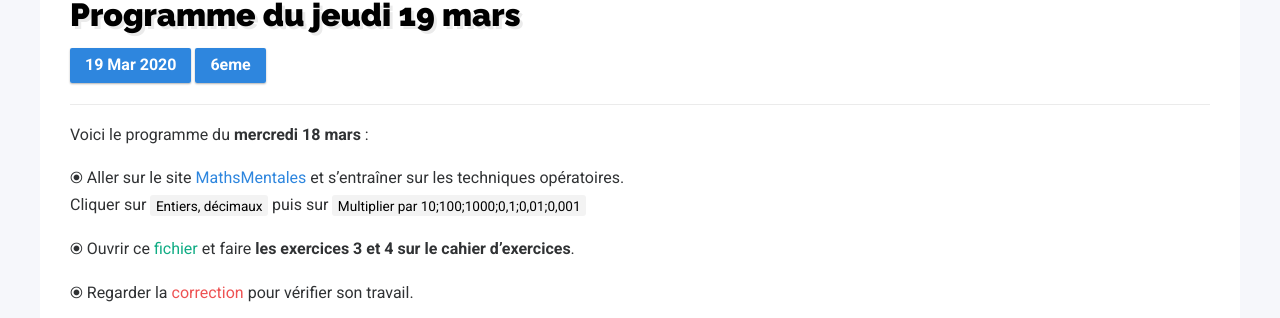
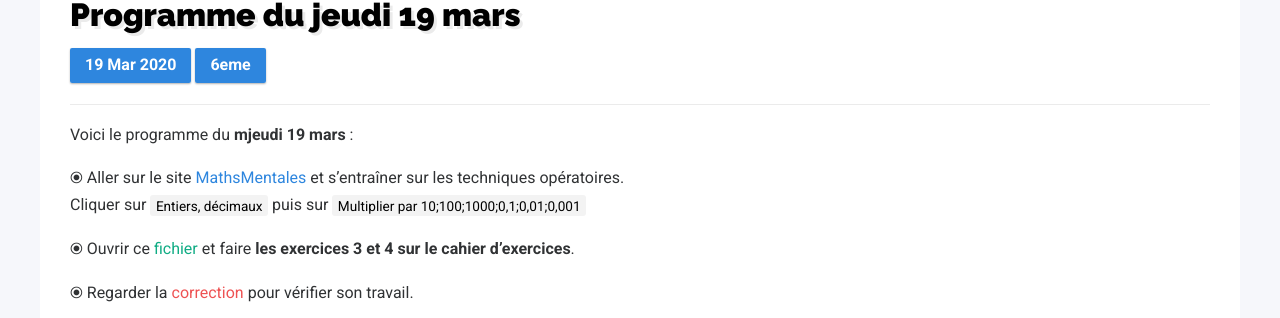
Before and after one commit to DangSinslay/DangSinslay.github.io, a Jekyll site: the page built from _posts/6eme/2020-03-19-programme.md, in a window 1280 px wide. Shown: the part 429-747 px from the top of the page. Built offline with Jekyll 4.4.1, drawn with Linux system fonts in a browser that asks for light colours.

Commit message:
Update 2020-03-19-programme.md

```diff
--- a/_posts/6eme/2020-03-19-programme.md
+++ b/_posts/6eme/2020-03-19-programme.md
@@ -6,7 +6,7 @@ category: 6eme
 blog: blog6
 ---
 
-Voici le programme du <b>mercredi 18 mars</b> :
+Voici le programme du <b>mjeudi 19 mars</b> :
 
 ⦿ Aller sur le site <a href="http://mathsmentales.net/">MathsMentales</a> et s'entraîner sur les techniques opératoires.
 <br>
```
